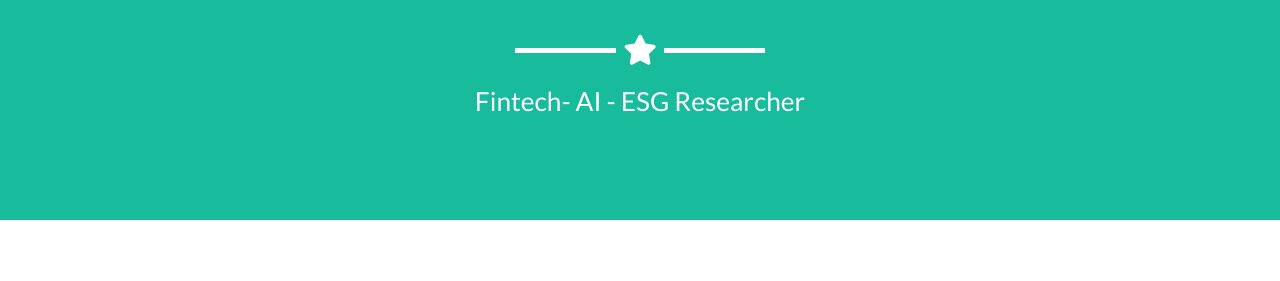
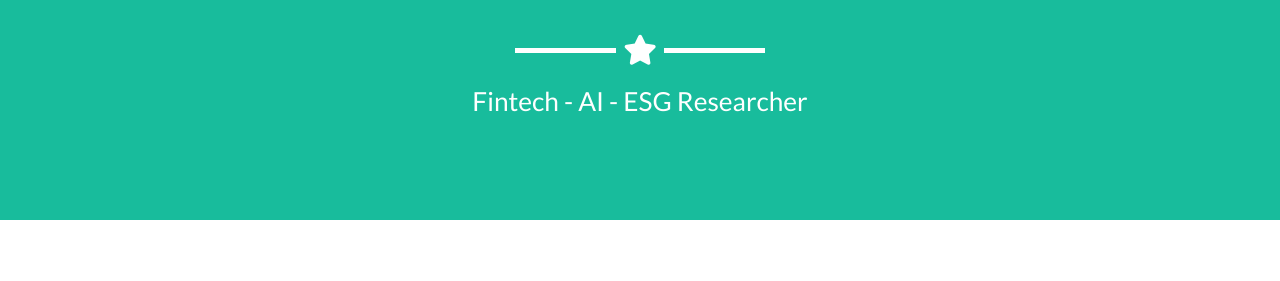
Before and after one commit to hokieuthanhtam/hokieuthanhtam.github.io, a Jekyll site: the page built from _posts/2014-07-18-project-1.markdown, in a window 1280 px wide and 900 px high, scrolled down 380 px. Shown: the part 175-456 px from the top of the window. Built offline with Jekyll 4.4.1, drawn with Linux system fonts in a browser that asks for light colours.

```diff
--- a/_config.yml
+++ b/_config.yml
@@ -4,7 +4,7 @@ email: hokieuthanhtam.com
 url: https://hokieuthanhtam.github.io
 description: "Write an awesome description for your new site here. You can edit this line in _config.yml. It will appear in your document head meta (for Google search results) and in your feed.xml site description."
 keywords: "your keywords, separated by commas"
-skills: "Fintech- AI - ESG Researcher"
+skills: "Fintech - AI - ESG Researcher"
 meta_author: Ho Kieu Thanh Tam
 
 # Google webmaster tools
@@ -39,7 +39,7 @@ footer:
 
 # Social networks usernames (many more available: google-plus, flickr, dribbble, pinterest, instagram, tumblr, linkedin, etc.)
 social:
-  - title: Github
+  - title: github
     url: https://github.com/hokieuthanhtam
   #- title: facebook
   #  url:
```
